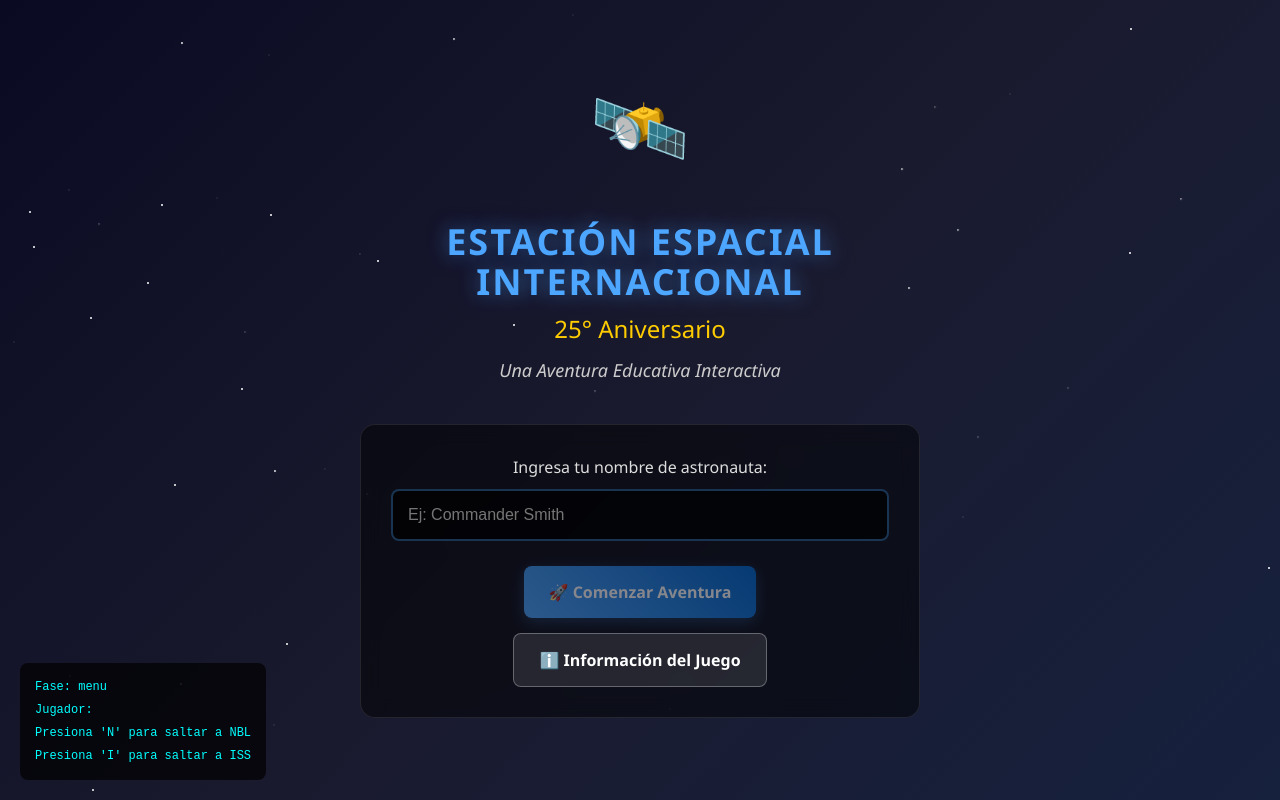
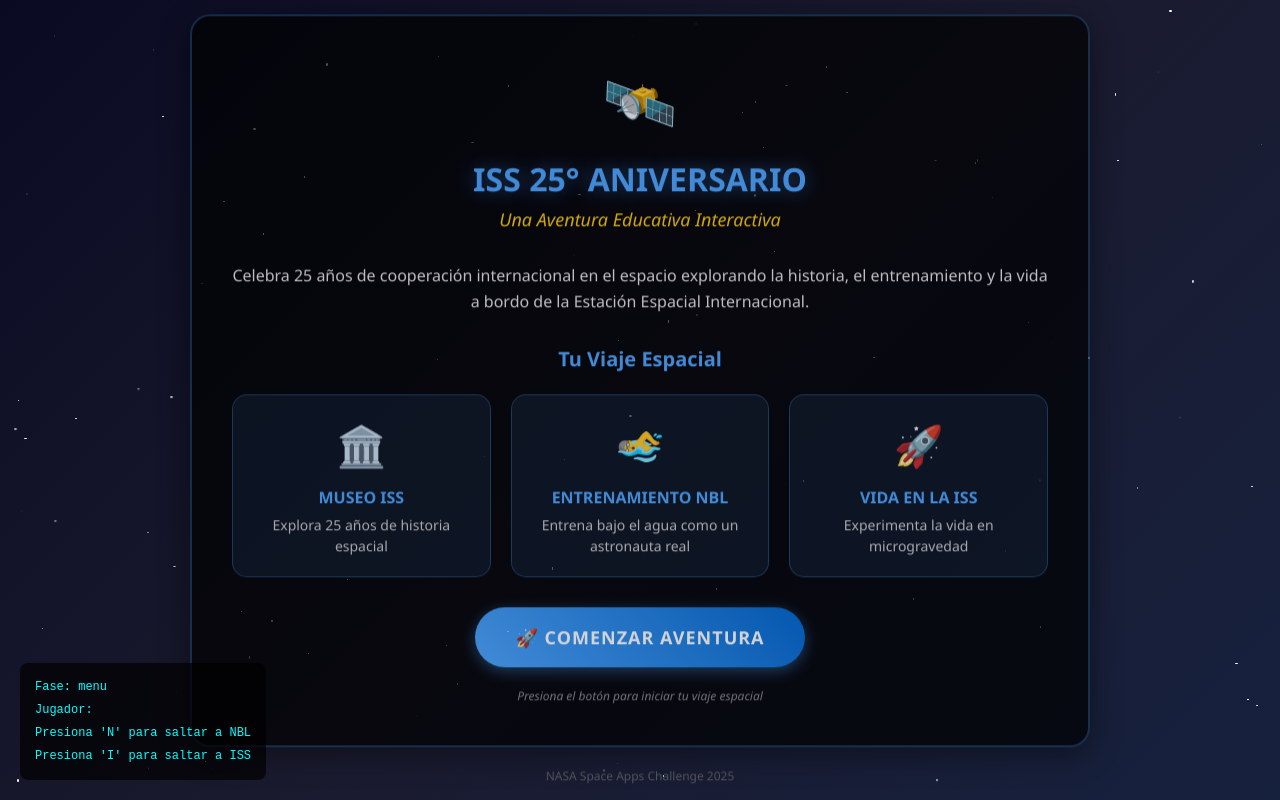
Before and after one commit to camilo1635/NasaSpaceChallenge2025, a React (Vite) app: page / in a window 1280 px wide. Both pictures are taken after a click on the button "Saltar Intro ⏭️". Built offline with nearby package versions, Linux system fonts and the light colour scheme.

Commit message:
menu principal modificado y textos en video intro

```diff
--- a/src/Components/Shared/UI/GlobalIntroVideo.jsx
+++ b/src/Components/Shared/UI/GlobalIntroVideo.jsx
@@ -43,36 +43,6 @@
       opacity: videoEnded ? 0 : 1,
       transition: 'opacity 1s ease-out'
     }}>
-      {/* Título introductorio global */}
-      <div style={{
-        position: 'absolute',
-        top: '20px',
-        left: '50%',
-        transform: 'translateX(-50%)',
-        color: '#ffffff',
-        fontSize: '32px',
-        fontWeight: 'bold',
-        textAlign: 'center',
-        textShadow: '2px 2px 4px rgba(0,0,0,0.8)',
-        zIndex: 1000001
-      }}>
-        🚀 ISS 25° Aniversario - Aventura Espacial
-      </div>
-
-      {/* Subtítulo */}
-      <div style={{
-        position: 'absolute',
-        top: '70px',
-        left: '50%',
-        transform: 'translateX(-50%)',
-        color: '#00ffff',
-        fontSize: '18px',
-        textAlign: 'center',
-        textShadow: '1px 1px 2px rgba(0,0,0,0.8)',
-        zIndex: 1000001
-      }}>
-        Una experiencia educativa interactiva
-      </div>
 
       {/* Video principal */}
       <video
@@ -92,21 +62,6 @@
         <source src="/videos/global_intro.mp4" type="video/mp4" />
         Tu navegador no soporta el elemento video.
       </video>
-
-      {/* Información sobre el contenido */}
-      <div style={{
-        position: 'absolute',
-        bottom: '150px',
-        left: '50%',
-        transform: 'translateX(-50%)',
-        color: '#ffffff',
-        fontSize: '16px',
-        textAlign: 'center',
-        opacity: 0.9,
-        maxWidth: '80%'
-      }}>
-        Descubre la historia de 25 años de la Estación Espacial Internacional
-      </div>
 
       {/* Botón de saltar */}
       <button
@@ -136,40 +91,6 @@
         Saltar Intro ⏭️
       </button>
 
-      {/* Indicador de progreso */}
-      <div style={{
-        position: 'absolute',
-        bottom: '100px',
-        left: '50%',
-        transform: 'translateX(-50%)',
-        width: '400px',
-        height: '4px',
-        background: 'rgba(255,255,255,0.2)',
-        borderRadius: '2px',
-        overflow: 'hidden'
-      }}>
-        <div style={{
-          width: '100%',
-          height: '100%',
-          background: 'linear-gradient(90deg, #4da6ff, #87ceeb)',
-          animation: 'loading 30s linear infinite'
-        }} />
-      </div>
-
-      {/* Texto de instrucción */}
-      <div style={{
-        position: 'absolute',
-        bottom: '50px',
-        left: '50%',
-        transform: 'translateX(-50%)',
-        color: '#ffffff',
-        fontSize: '14px',
-        textAlign: 'center',
-        opacity: 0.7
-      }}>
-        Al finalizar, comenzarás tu aventura espacial
-      </div>
-
       <style>{`
         @keyframes loading {
           0% { transform: translateX(-100%); }
--- a/src/Components/Shared/UI/MainMenu.jsx
+++ b/src/Components/Shared/UI/MainMenu.jsx
@@ -1,29 +1,28 @@
-import React, { useState } from 'react'
+import React, { useState, useEffect } from 'react'
 import { useGameState } from '../../Utils/useGameState'
 import { welcomeMessage } from '../../../Data/issData'
 
 function MainMenu() {
   const { dispatch } = useGameState()
-  const [playerName, setPlayerName] = useState('')
-  const [showWelcome, setShowWelcome] = useState(false)
+  const [fadeIn, setFadeIn] = useState(false)
+
+  useEffect(() => {
+    // Animación de entrada suave
+    setTimeout(() => setFadeIn(true), 500)
+  }, [])
 
   const handleStartGame = () => {
-    if (playerName.trim()) {
-      dispatch({ type: 'SET_PLAYER_NAME', payload: playerName.trim() })
+    // Iniciar directamente sin pedir nombre
+    dispatch({ type: 'SET_PLAYER_NAME', payload: 'Astronauta' })
     dispatch({ type: 'START_GAME' })
     dispatch({ type: 'ADD_ACHIEVEMENT', payload: 'first_visit' })
-    }
-  }
-
-  const handleShowWelcome = () => {
-    setShowWelcome(!showWelcome)
   }
 
   return (
     <div className="main-menu">
       {/* Background con estrellas animadas */}
       <div className="stars-background">
-        {Array.from({ length: 50 }, (_, i) => (
+        {Array.from({ length: 100 }, (_, i) => (
           <div
             key={i}
             className="star"
@@ -31,92 +30,186 @@
               left: `${Math.random() * 100}%`,
               top: `${Math.random() * 100}%`,
               animationDelay: `${Math.random() * 3}s`,
-              animationDuration: `${2 + Math.random() * 3}s`
+              animationDuration: `${2 + Math.random() * 3}s`,
+              width: `${Math.random() * 3}px`,
+              height: `${Math.random() * 3}px`,
             }}
           />
         ))}
       </div>
 
-      <div className="menu-content">
-        <div className="iss-logo">
-          <div className="iss-icon">🛰️</div>
-          <h1>ESTACIÓN ESPACIAL INTERNACIONAL</h1>
-          <h2>25° Aniversario</h2>
-          <p className="subtitle">Una Aventura Educativa Interactiva</p>
+      {/* Contenido principal centrado */}
+      <div style={{
+        position: 'absolute',
+        top: '50%',
+        left: '50%',
+        transform: 'translate(-50%, -50%)',
+        width: '90%',
+        maxWidth: '900px',
+        opacity: fadeIn ? 1 : 0,
+        transition: 'opacity 2s ease-in-out'
+      }}>
+        {/* Panel de información del juego */}
+        <div style={{
+          background: 'rgba(0, 0, 0, 0.85)',
+          borderRadius: '20px',
+          padding: '40px',
+          backdropFilter: 'blur(10px)',
+          border: '2px solid rgba(77, 166, 255, 0.3)',
+          boxShadow: '0 8px 32px rgba(0, 0, 0, 0.5)'
+        }}>
+          {/* Título del juego */}
+          <div style={{ textAlign: 'center', marginBottom: '30px' }}>
+            <div style={{ fontSize: '60px', marginBottom: '15px' }}>🛰️</div>
+            <h1 style={{
+              fontSize: '32px',
+              color: '#4da6ff',
+              textShadow: '0 0 20px rgba(77, 166, 255, 0.5)',
+              marginBottom: '10px'
+            }}>
+              ISS 25° ANIVERSARIO
+            </h1>
+            <p style={{
+              fontSize: '18px',
+              color: '#ffcc00',
+              fontStyle: 'italic'
+            }}>
+              Una Aventura Educativa Interactiva
+            </p>
           </div>
 
-        <div className="menu-form">
-          <div className="input-group">
-            <label htmlFor="playerName">Ingresa tu nombre de astronauta:</label>
-            <input
-              id="playerName"
-              type="text"
-              placeholder="Ej: Commander Smith"
-              value={playerName}
-              onChange={(e) => setPlayerName(e.target.value)}
-              onKeyPress={(e) => e.key === 'Enter' && handleStartGame()}
-              maxLength={20}
-            />
+          {/* Información del juego */}
+          <div style={{
+            color: '#ffffff',
+            fontSize: '16px',
+            lineHeight: '1.6',
+            marginBottom: '30px',
+            textAlign: 'center',
+            opacity: 0.9
+          }}>
+            <p style={{ marginBottom: '20px' }}>
+              Celebra 25 años de cooperación internacional en el espacio explorando la historia,
+              el entrenamiento y la vida a bordo de la Estación Espacial Internacional.
+            </p>
           </div>
 
-          <div className="menu-buttons">
-            <button
-              className="start-button"
-              onClick={handleStartGame}
-              disabled={!playerName.trim()}
-            >
-              🚀 Comenzar Aventura
-            </button>
+          {/* Fases del juego */}
+          <div style={{ marginBottom: '30px' }}>
+            <h3 style={{
+              textAlign: 'center',
+              color: '#4da6ff',
+              marginBottom: '20px',
+              fontSize: '20px'
+            }}>
+              Tu Viaje Espacial
+            </h3>
 
-            <button
-              className="info-button"
-              onClick={handleShowWelcome}
-            >
-              ℹ️ Información del Juego
-            </button>
+            <div style={{
+              display: 'flex',
+              justifyContent: 'space-around',
+              flexWrap: 'wrap',
+              gap: '20px'
+            }}>
+              <div style={{
+                flex: '1',
+                minWidth: '200px',
+                textAlign: 'center',
+                padding: '20px',
+                background: 'rgba(77, 166, 255, 0.1)',
+                borderRadius: '15px',
+                border: '1px solid rgba(77, 166, 255, 0.3)'
+              }}>
+                <div style={{ fontSize: '40px', marginBottom: '10px' }}>🏛️</div>
+                <h4 style={{ color: '#4da6ff', marginBottom: '5px' }}>MUSEO ISS</h4>
+                <p style={{ fontSize: '14px', color: '#ccc' }}>
+                  Explora 25 años de historia espacial
+                </p>
+              </div>
+
+              <div style={{
+                flex: '1',
+                minWidth: '200px',
+                textAlign: 'center',
+                padding: '20px',
+                background: 'rgba(77, 166, 255, 0.1)',
+                borderRadius: '15px',
+                border: '1px solid rgba(77, 166, 255, 0.3)'
+              }}>
+                <div style={{ fontSize: '40px', marginBottom: '10px' }}>🏊‍♂️</div>
+                <h4 style={{ color: '#4da6ff', marginBottom: '5px' }}>ENTRENAMIENTO NBL</h4>
+                <p style={{ fontSize: '14px', color: '#ccc' }}>
+                  Entrena bajo el agua como un astronauta real
+                </p>
+              </div>
+
+              <div style={{
+                flex: '1',
+                minWidth: '200px',
+                textAlign: 'center',
+                padding: '20px',
+                background: 'rgba(77, 166, 255, 0.1)',
+                borderRadius: '15px',
+                border: '1px solid rgba(77, 166, 255, 0.3)'
+              }}>
+                <div style={{ fontSize: '40px', marginBottom: '10px' }}>🚀</div>
+                <h4 style={{ color: '#4da6ff', marginBottom: '5px' }}>VIDA EN LA ISS</h4>
+                <p style={{ fontSize: '14px', color: '#ccc' }}>
+                  Experimenta la vida en microgravedad
+                </p>
+              </div>
             </div>
           </div>
 
-        {/* Panel de información */}
-        {showWelcome && (
-          <div className="welcome-panel">
-            <div className="welcome-content">
+          {/* Botón de inicio */}
+          <div style={{ textAlign: 'center' }}>
             <button
-                className="close-button"
-                onClick={() => setShowWelcome(false)}
+              onClick={handleStartGame}
+              style={{
+                background: 'linear-gradient(45deg, #4da6ff, #0066cc)',
+                border: 'none',
+                color: 'white',
+                padding: '18px 40px',
+                fontSize: '18px',
+                borderRadius: '30px',
+                cursor: 'pointer',
+                fontWeight: 'bold',
+                boxShadow: '0 4px 15px rgba(77, 166, 255, 0.4)',
+                transition: 'all 0.3s ease',
+                letterSpacing: '1px'
+              }}
+              onMouseEnter={(e) => {
+                e.target.style.transform = 'translateY(-2px)'
+                e.target.style.boxShadow = '0 6px 20px rgba(77, 166, 255, 0.6)'
+              }}
+              onMouseLeave={(e) => {
+                e.target.style.transform = 'translateY(0)'
+                e.target.style.boxShadow = '0 4px 15px rgba(77, 166, 255, 0.4)'
+              }}
             >
-                ✕
+              🚀 COMENZAR AVENTURA
             </button>
-              <h3>Acerca de esta Aventura</h3>
-              <div className="welcome-text">
-                {welcomeMessage.split('\n').map((line, i) => (
-                  <p key={i}>{line}</p>
-                ))}
+
+            {/* Instrucciones */}
+            <p style={{
+              marginTop: '20px',
+              fontSize: '12px',
+              color: '#888',
+              fontStyle: 'italic'
+            }}>
+              Presiona el botón para iniciar tu viaje espacial
+            </p>
+          </div>
         </div>
 
-              <div className="phases-preview">
-                <h4>Fases del Juego:</h4>
-                <div className="phase-cards">
-                  <div className="phase-card">
-                    <div className="phase-icon">📚</div>
-                    <h5>Museo ISS</h5>
-                    <p>Explora la historia de 25 años</p>
+        {/* Créditos o información adicional */}
+        <div style={{
+          textAlign: 'center',
+          marginTop: '20px',
+          fontSize: '12px',
+          color: '#666'
+        }}>
+          NASA Space Apps Challenge 2025
         </div>
-                  <div className="phase-card">
-                    <div className="phase-icon">🏊‍♂️</div>
-                    <h5>Entrenamiento NBL</h5>
-                    <p>Entrena como un astronauta</p>
-                  </div>
-                  <div className="phase-card">
-                    <div className="phase-icon">🚀</div>
-                    <h5>En la ISS</h5>
-                    <p>Experimenta la vida en el espacio</p>
-                  </div>
-                </div>
-              </div>
-            </div>
-          </div>
-        )}
       </div>
     </div>
   )
```
Lines whose indentation alone changed are shown as unchanged.
